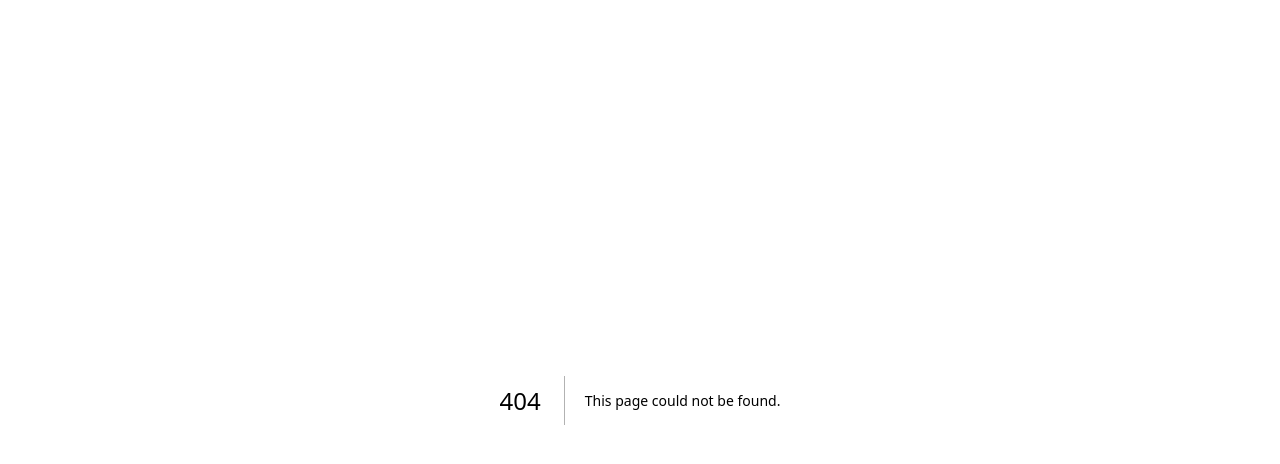
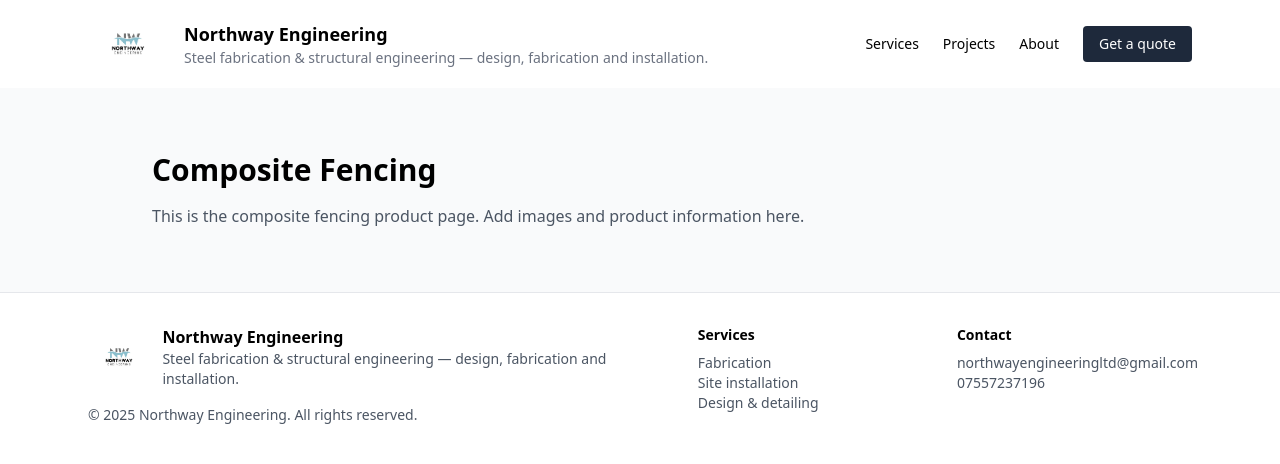
Before and after one commit to giuseppe101-arch/northway-engineering-site2, a Next.js app: page /products/composite-fencing in a window 1280 px wide. Before the commit this address had no page. Shown: the top 464 px of the page. Built offline with nearby package versions, Linux system fonts and the light colour scheme.

Commit message:
Create composite-fencing.jsx

```diff
--- /dev/null
+++ b/pages/products/composite-fencing.jsx
@@ -0,0 +1,30 @@
+import Head from 'next/head'
+import Header from '../../components/Header'
+import Footer from '../../components/Footer'
+
+export default function CompositeFencingPage() {
+  return (
+    <>
+      <Head>
+        <title>Composite Fencing — Northway Engineering</title>
+        <meta
+          name="description"
+          content="Modern composite fencing with steel posts and rails."
+        />
+      </Head>
+
+      <Header />
+
+      <main className="bg-gray-50">
+        <section className="max-w-5xl mx-auto px-6 py-16">
+          <h1 className="text-3xl font-bold">Composite Fencing</h1>
+          <p className="mt-4 text-gray-600 max-w-2xl">
+            This is the composite fencing product page. Add images and product information here.
+          </p>
+        </section>
+      </main>
+
+      <Footer />
+    </>
+  )
+}
```
